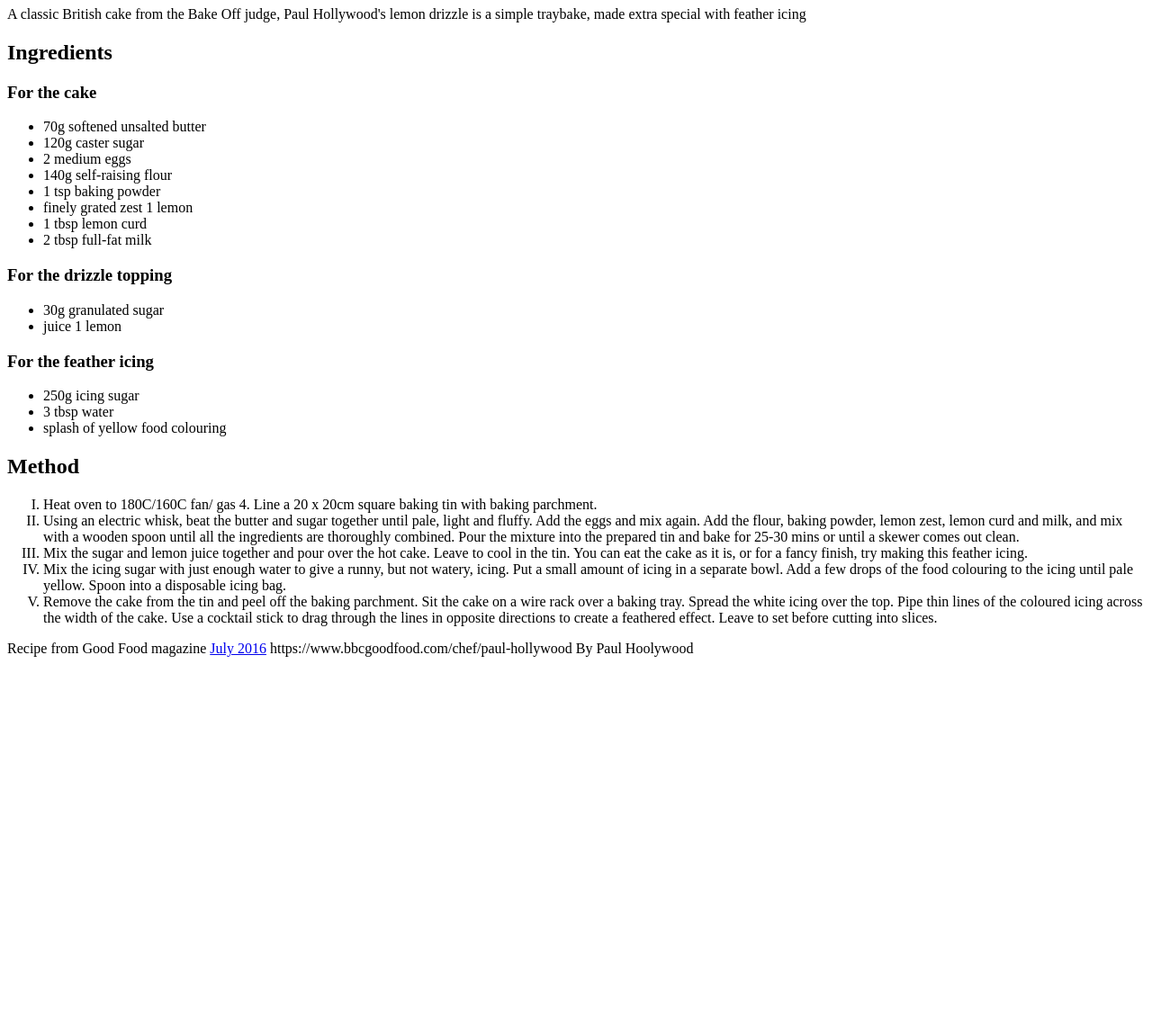
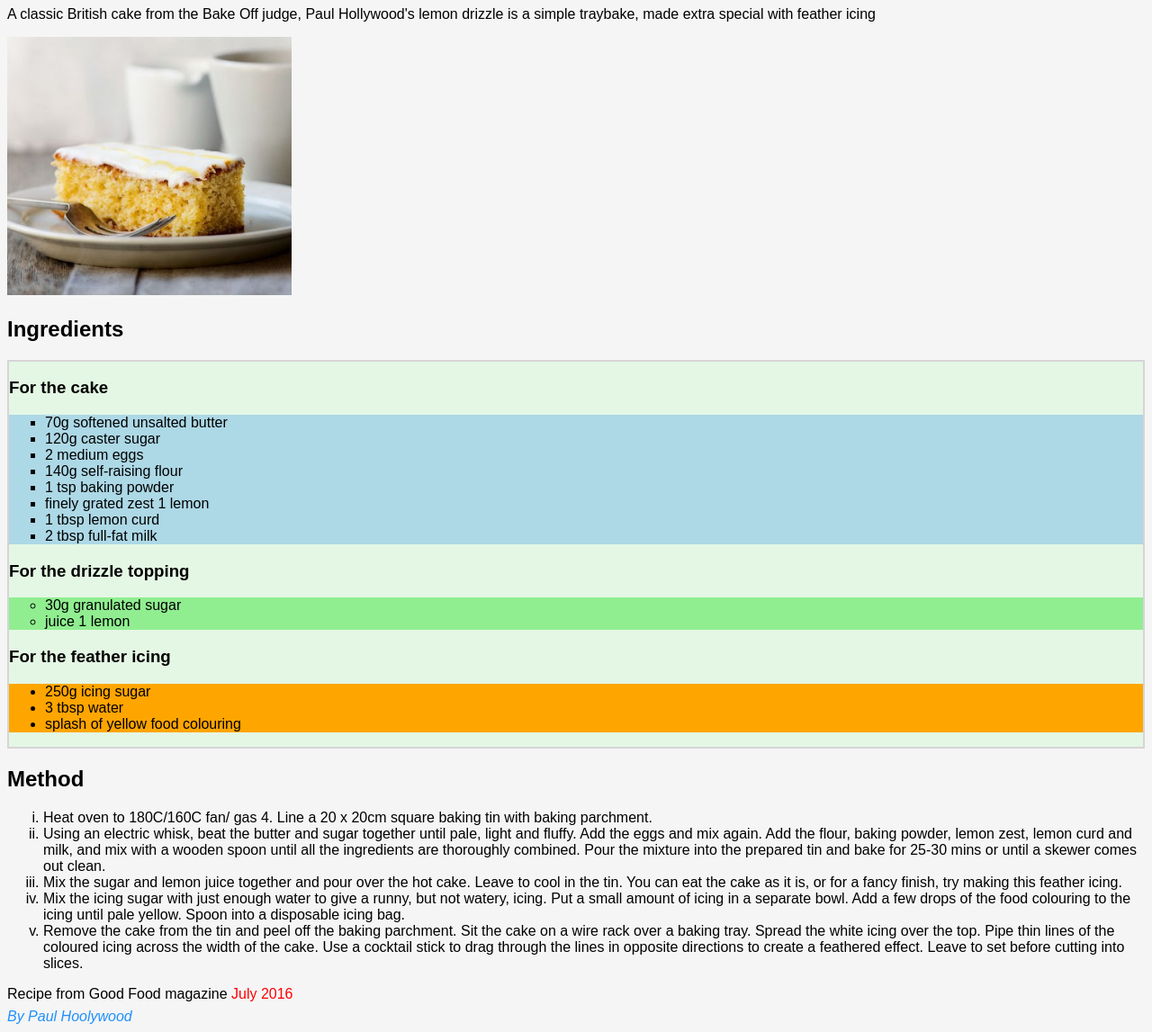
Before and after one commit to fbw-d09/lemon-drizzle-brt-yilmaz, a website: page index.html in a window 1280 px wide. Shown: the part 73-1220 px from the top of the page at 90% size. Before the commit the page ends 811 px from the top, so only its background shows below. Drawn offline with Linux system fonts and the light colour scheme.

Commit message:
Complete project

```diff
--- a/index.html
+++ b/index.html
@@ -1,17 +1,23 @@
 <!DOCTYPE html>
 <html lang="en">
-
   <head>
-        <link rel="icon" type="image/png" href="/images/favicon.png"/>
+    <link rel="icon" type="image/png" href="/images/favicon.png" />
+    <link rel="stylesheet" href="style.css" />
     <title>Der beste Koch</title>
   </head>
 
   <body>
     <h1>Lemon Drizzle Slices</h1>
 
-        <p>A classic British cake from the Bake Off judge, Paul Hollywood's lemon drizzle is a simple traybake, made extra special with feather icing</p>
+    <p>
+      A classic British cake from the Bake Off judge, Paul Hollywood's lemon
+      drizzle is a simple traybake, made extra special with feather icing
+    </p>
+
+    <img src="./images/cake.jpg" alt="cake" />
 
     <h2>Ingredients</h2>
+    <section class="ingredient">
       <h3>For the cake</h3>
       <ul>
         <li>70g softened unsalted butter</li>
@@ -23,8 +29,6 @@
         <li>1 tbsp lemon curd</li>
         <li>2 tbsp full-fat milk</li>
       </ul>
-
-
 
       <h3>For the drizzle topping</h3>
       <ul>
@@ -38,35 +42,52 @@
         <li>3 tbsp water</li>
         <li>splash of yellow food colouring</li>
       </ul>
+    </section>
 
     <h2>Method</h2>
 
-    <ol type="I">
+    <ol>
       <li>
-            Heat oven to 180C/160C fan/ gas 4. Line a 20 x 20cm square baking tin with baking parchment.
+        Heat oven to 180C/160C fan/ gas 4. Line a 20 x 20cm square baking tin
+        with baking parchment.
       </li>
       <li>
-            Using an electric whisk, beat the butter and sugar together until pale, light and fluffy. Add the eggs and mix again. Add the flour, baking powder, lemon zest, lemon curd and milk, and mix with a wooden spoon until all the ingredients are thoroughly combined. Pour the mixture into the prepared tin and bake for 25-30 mins or until a skewer comes out clean.
+        Using an electric whisk, beat the butter and sugar together until pale,
+        light and fluffy. Add the eggs and mix again. Add the flour, baking
+        powder, lemon zest, lemon curd and milk, and mix with a wooden spoon
+        until all the ingredients are thoroughly combined. Pour the mixture into
+        the prepared tin and bake for 25-30 mins or until a skewer comes out
+        clean.
       </li>
       <li>
-            Mix the sugar and lemon juice together and pour over the hot cake. Leave to cool in the tin. You can eat the cake as it is, or for a fancy finish, try making this feather icing.
+        Mix the sugar and lemon juice together and pour over the hot cake. Leave
+        to cool in the tin. You can eat the cake as it is, or for a fancy
+        finish, try making this feather icing.
       </li>
       <li>
-            Mix the icing sugar with just enough water to give a runny, but not watery, icing. Put a small amount of icing in a separate bowl. Add a few drops of the food colouring to the icing until pale yellow. Spoon into a disposable icing bag.
+        Mix the icing sugar with just enough water to give a runny, but not
+        watery, icing. Put a small amount of icing in a separate bowl. Add a few
+        drops of the food colouring to the icing until pale yellow. Spoon into a
+        disposable icing bag.
       </li>
       <li>
-            Remove the cake from the tin and peel off the baking parchment. Sit the cake on a wire rack over a baking tray. Spread the white icing over the top. Pipe thin lines of the coloured icing across the width of the cake. Use a cocktail stick to drag through the lines in opposite directions to create a feathered effect. Leave to set before cutting into slices.
+        Remove the cake from the tin and peel off the baking parchment. Sit the
+        cake on a wire rack over a baking tray. Spread the white icing over the
+        top. Pipe thin lines of the coloured icing across the width of the cake.
+        Use a cocktail stick to drag through the lines in opposite directions to
+        create a feathered effect. Leave to set before cutting into slices.
       </li>
-
     </ol>
 
-    Recipe from Good Food magazine <a href="https://www.bbcgoodfood.com/search/recipes/date/1467327600">July 2016</a>
+    <div class="links">
+      Recipe from Good Food magazine
+      <a href="https://www.bbcgoodfood.com/search/recipes/date/1467327600"
+        >July 2016</a
+      >
 
-
-    https://www.bbcgoodfood.com/chef/paul-hollywood                 By Paul Hoolywood
-
-
-
+      <a href="https://www.bbcgoodfood.com/chef/paul-hollywood"
+        >By Paul Hoolywood</a
+      >
+    </div>
   </body>
-
 </html>
--- a/style.css
+++ b/style.css
@@ -10,9 +10,14 @@
 
 body {
     font-family: Arial, Helvetica, sans-serif;
+    background-color: whitesmoke;
 }
 
-.ingredient {
+img {
+    width: 25%;
+}
+
+ .ingredient {
     background: #e4f7e4; /* Light blueish-green color */
     border: 2px solid #d5d5d5; /* Light gray color */
 }
@@ -43,7 +48,7 @@ Hint: this targets
     - all the links (a)
     - inside the third div on the page (div:nth-last-of-type(3)
 */
-div:nth-of-type(3) a {
+/* div:nth-of-type(3) a {
     color: red;
     text-decoration: none;
 }
@@ -54,5 +59,21 @@ div:nth-of-type(4) a {
 }
 
 div:nth-of-type(4) a:hover {
+}  */
+
+div a:first-child {
+    color: red;
+    text-decoration: none;
+}
+
+div a:last-child {
+    color: dodgerblue;
+    text-decoration: none;
+    display: block;
+    margin-top: 7px;
+    font-style: italic;
+}
+
+div a:last-child:hover {
     color: orange;
 }
```
Lines whose indentation alone changed are shown as unchanged.
